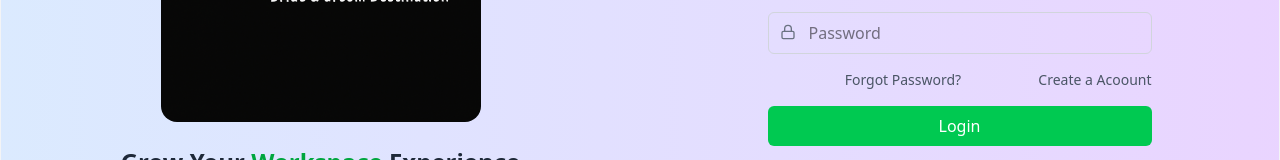
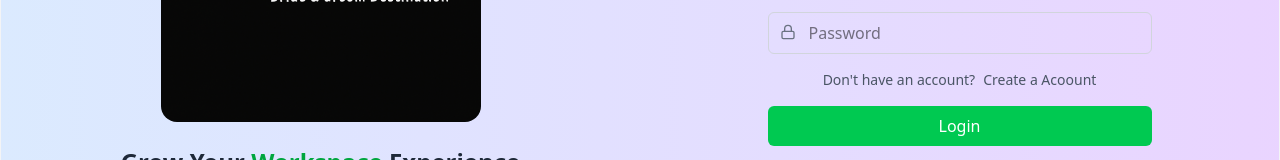
Before and after one commit to tamilvanan-555/E-Commerce, a React (Vite) app: page /login in a window 1280 px wide. Shown: the part 380-540 px from the top of the page. Built offline with nearby package versions, Linux system fonts and the light colour scheme.

Commit message:
Login page modify

```diff
--- a/src/Pages/Login.jsx
+++ b/src/Pages/Login.jsx
@@ -36,10 +36,10 @@ function Login() {
               className="pl-10 border border-gray-300 rounded-md p-2 w-full focus:ring focus:outline-orange-400"
             />
           </div>
-          <div className="flex justify-between  text-sm text-gray-600 mb-4">
+          <div className="flex justify-center text-sm text-gray-600 mb-4">
             <span></span>
-            <a href="#" className="hover:text-green-500">Forgot Password?</a>
-            <Link to="/register" className="hover:text-green-500">Create a Acoount </Link>
+            <a href="#" className="pr-2">Don't have an account?</a>
+            <Link to="/register" className="hover:text-blue-600">Create a Acoount </Link>
           </div>
           <button className="bg-green-500 text-white p-2 rounded-md w-full hover:bg-green-600">Login</button>
         </form>
```
